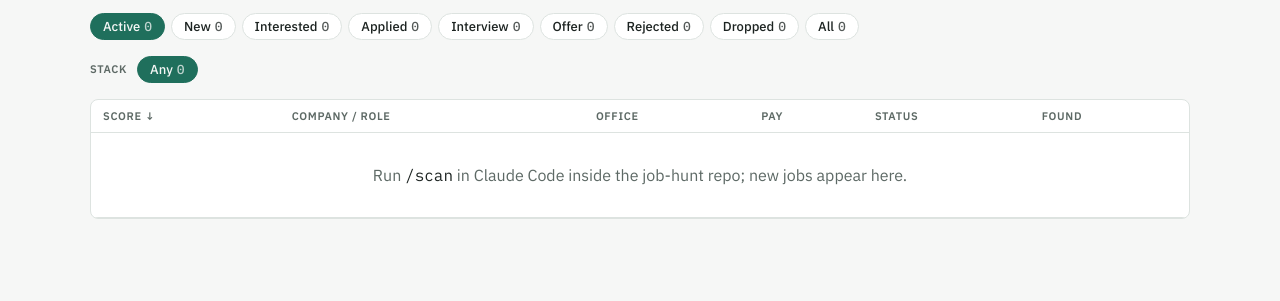
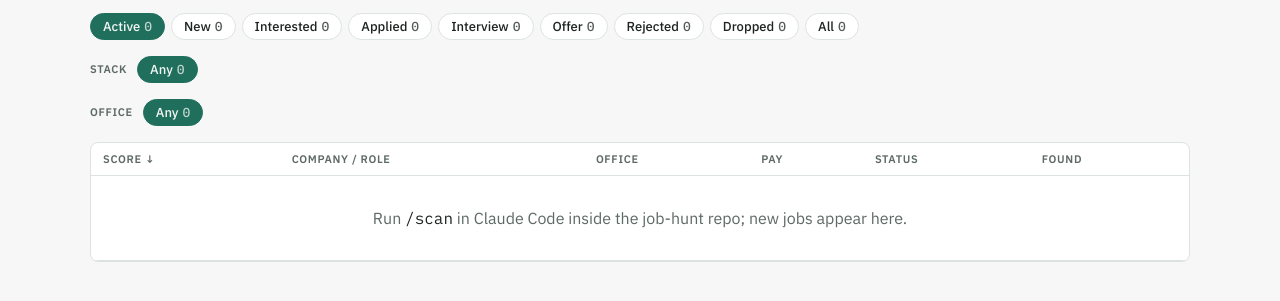
Before and after one commit to AdamVerner/job-hunt, a plain HTML site: page tracker/index.html in a window 1280 px wide. Shown: the part 89-390 px from the top of the page. Drawn offline with Linux system fonts and the light colour scheme.

Commit message:
Office filter, Sonnet collectors

```diff
--- a/tracker/index.html
+++ b/tracker/index.html
@@ -76,6 +76,7 @@ button.primary:disabled { opacity: .5; cursor: default; }
   </header>
   <nav class="chips" id="chips" aria-label="Filter by status"></nav>
   <nav class="chips" id="stacks" aria-label="Filter by technology"></nav>
+  <nav class="chips" id="modes" aria-label="Filter by office policy"></nav>
   <p class="notice" id="notice" hidden></p>
   <div class="tablewrap">
     <table>
@@ -97,7 +98,7 @@ const COLS = [
   { key: "found", label: "Found" },
 ];
 
-let db = null, jobs = [], filter = "active", stackFilter = "all", sort = { key: "score", dir: -1 }, openId = null;
+let db = null, jobs = [], filter = "active", facets = { stack: "all", mode: "all" }, sort = { key: "score", dir: -1 }, openId = null;
 const $ = (id) => document.getElementById(id);
 const el = (tag, attrs = {}, ...kids) => {
   const n = document.createElement(tag);
@@ -111,9 +112,19 @@ const today = () => new Date().toISOString().slice(0, 10);
 function notice(text, err) { const n = $("notice"); n.hidden = !text; n.textContent = text || ""; n.classList.toggle("err", !!err); }
 
 const byStatus = (j) => filter === "all" || (filter === "active" ? ACTIVE.includes(j.status) : j.status === filter);
+// `office` is free text from /scan; any remote option counts as Remote.
+const mode = (j) => {
+  const o = (j.office || "").toLowerCase();
+  return /remote/.test(o) ? "Remote" : /hybrid/.test(o) ? "Hybrid" : /on-site|onsite|in-office|in office/.test(o) ? "On-site" : "Unknown";
+};
+const FACETS = [
+  { key: "stack", nav: "stacks", label: "Stack", values: (j) => j.stack || [] },
+  { key: "mode", nav: "modes", label: "Office", values: (j) => [mode(j)] },
+];
+const byFacets = (j) => FACETS.every((f) => facets[f.key] === "all" || f.values(j).includes(facets[f.key]));
 
 function visible() {
-  const list = jobs.filter((j) => byStatus(j) && (stackFilter === "all" || (j.stack || []).includes(stackFilter)));
+  const list = jobs.filter((j) => byStatus(j) && byFacets(j));
   const { key, dir } = sort;
   return list.sort((a, b) => {
     const x = a[key] ?? "", y = b[key] ?? "";
@@ -131,16 +142,18 @@ function renderChips() {
     b.onclick = () => { filter = k; render(); };
     return b;
   }));
-  const counts = {};
-  for (const j of jobs.filter(byStatus)) for (const s of j.stack || []) counts[s] = (counts[s] || 0) + 1;
-  const stacks = Object.entries(counts).sort((a, b) => b[1] - a[1]);
-  $("stacks").hidden = !stacks.length;
-  $("stacks").replaceChildren(el("span", { class: "chips-label" }, "Stack"),
-    ...[["all", "Any", jobs.filter(byStatus).length], ...stacks.map(([s, n]) => [s, s, n])].map(([k, label, n]) => {
-      const b = el("button", { class: "chip", "aria-pressed": String(stackFilter === k), type: "button" }, label, el("span", { class: "n" }, String(n)));
-      b.onclick = () => { stackFilter = k; render(); };
-      return b;
-    }));
+  for (const f of FACETS) {
+    const pool = jobs.filter(byStatus), counts = {};
+    for (const j of pool) for (const v of f.values(j)) counts[v] = (counts[v] || 0) + 1;
+    const vals = Object.entries(counts).sort((a, b) => b[1] - a[1]);
+    $(f.nav).hidden = !vals.length;
+    $(f.nav).replaceChildren(el("span", { class: "chips-label" }, f.label),
+      ...[["all", "Any", pool.length], ...vals.map(([v, n]) => [v, v, n])].map(([k, label, n]) => {
+        const b = el("button", { class: "chip", "aria-pressed": String(facets[f.key] === k), type: "button" }, label, el("span", { class: "n" }, String(n)));
+        b.onclick = () => { facets[f.key] = k; render(); };
+        return b;
+      }));
+  }
   const applied = jobs.filter((j) => ["applied", "interview", "offer"].includes(j.status)).length;
   $("summary").textContent = jobs.length
     ? `${jobs.length} jobs tracked · ${count("new")} new to review · ${applied} in progress`
```
Also changed, not shown: 1 other file.
